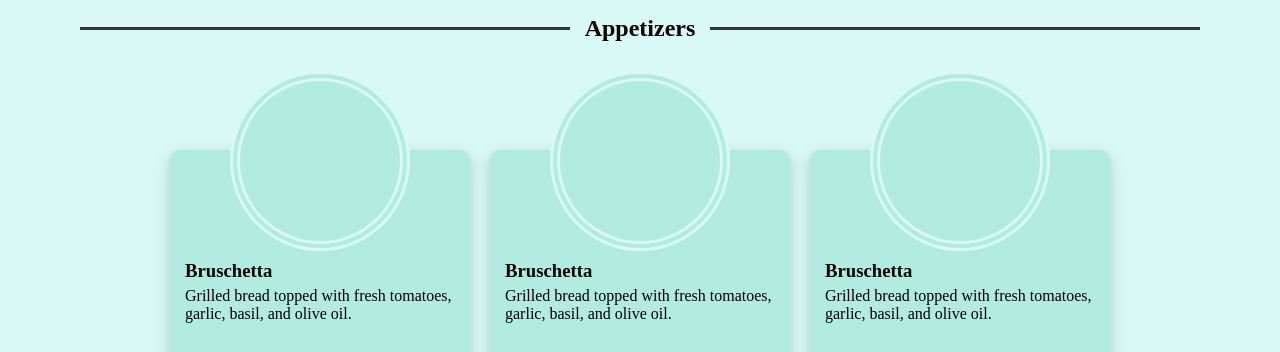
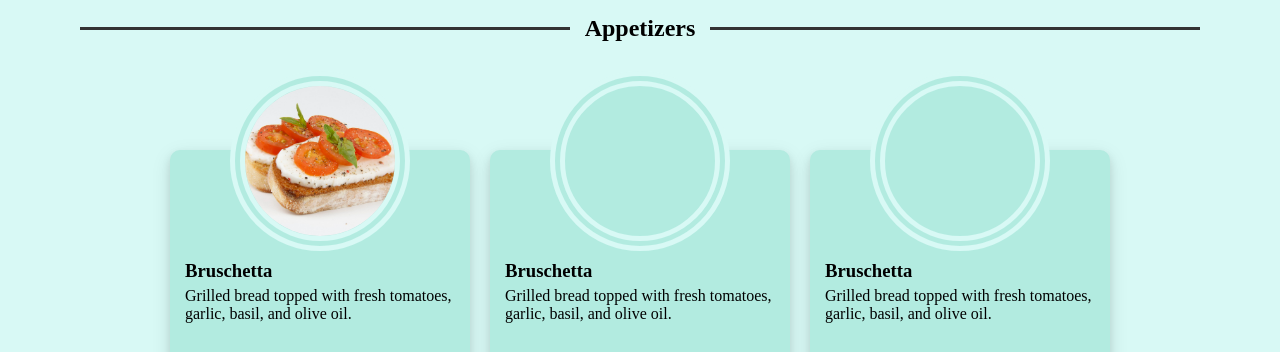
Before and after one commit to aish8la/Restaurant-Page-TOP, a website built with webpack: page src/template.html in a window 1280 px wide. Shown: the part 158-510 px from the top of the page. Built offline with nearby package versions, Linux system fonts and the light colour scheme.

Commit message:
add menu item image and styles

```diff
--- a/src/style.css
+++ b/src/style.css
@@ -198,7 +198,7 @@ nav {
 .menu-item-img {
     border-radius: 50%;
     background-color: var(--background-color);
-    border: 10px double var(--hero-background);
+    border: 15px double var(--hero-background);
     width: 60%;
     aspect-ratio: 1 / 1;
     top: -30%;
@@ -206,6 +206,14 @@ nav {
     transform: translateX(-50%);
     position: absolute;
     z-index: 10;
+    overflow: hidden;
+}
+
+.menu-item-img img {
+    width: 100%;
+    height: 100%;
+    object-fit: cover;
+    object-position: center;
 }
 
 .menu-item-buy-btn {
--- a/src/template.html
+++ b/src/template.html
@@ -32,7 +32,7 @@
                 </div>
                 <div class="cat-grid">
                     <div class="menu-item">
-                        <div class="menu-item-img"></div>
+                        <div class="menu-item-img"><img src="./asset/resource/bruschetta.jpg" alt=""></div>
                         <h3 class="menu-item-title">Bruschetta</h3>
                         <p class="menu-item-descp">Grilled bread topped with fresh tomatoes, garlic, basil, and olive oil.</p>
                         <h3 class="menu-item-amnt">$ 4.99</h3>
```
Also changed, not shown: README.md, src/asset/resource/bruschetta.jpg (added).
